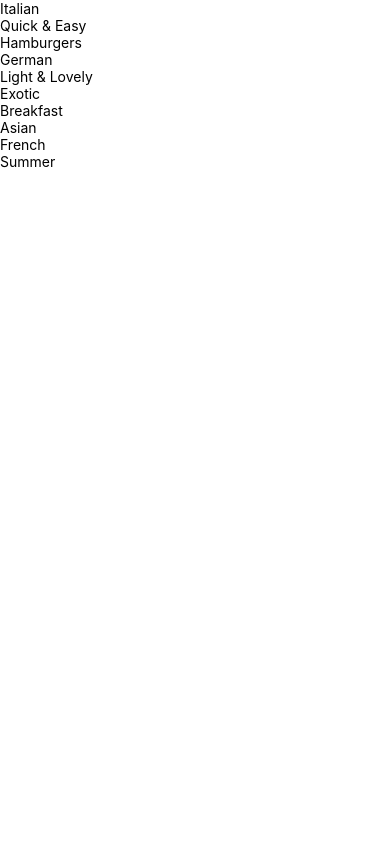
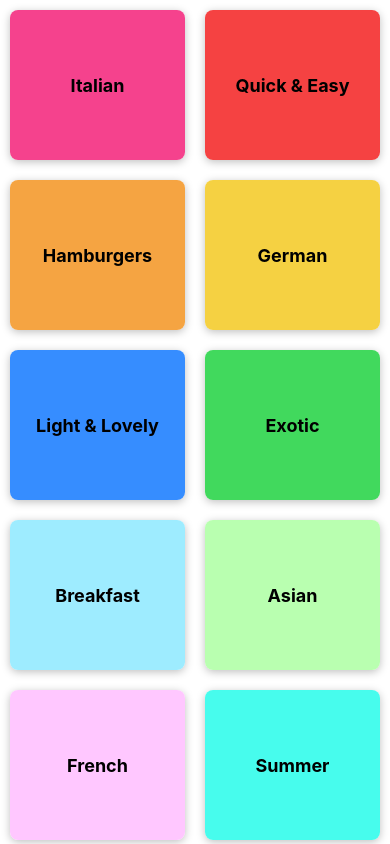
Before and after one commit to carlitoSwaaay/RNCourse-Meals-app, a React Native app: screen / in a window 390 px wide. Built offline with nearby package versions, Linux system fonts and the light colour scheme.

Commit message:
created grid tiles

```diff
--- a/components/CategoryGridTile.js
+++ b/components/CategoryGridTile.js
@@ -1,13 +1,49 @@
-import { View, Pressable, Text } from "react-native";
+import { View, Pressable, Text, StyleSheet, Platform } from "react-native";
 
 function CategoryGridTile({ title, color }) {
-  return <View>
-    <Pressable>
-      <View>
-        <Text>{title}</Text>
+  return (
+    <View style={styles.gridItem}>
+      <Pressable android_ripple={{ color: '#ccc' }} style={({ pressed }) => [styles.button, pressed ? styles.buttonPressed : null]}>
+        <View style={[styles.innerContainer, { backgroundColor: color }]}>
+          <Text style={styles.title}>{title}</Text>
       </View>
     </Pressable>
   </View>
-};
+  );
+}
+
+const styles = StyleSheet.create({
+  gridItem: {
+    flex: 1,
+    margin: 10,
+    height: 150,
+    borderRadius: 8,
+    elevation: 4,
+    backgroundColor: 'white',
+    shadowColor: 'black',
+    shadowOpacity: 0.25,
+    shadowOffset: { width: 0, height: 2 },
+    shadowRadius: 8,
+    overflow: Platform.OS === 'android' ? 'hidden' : 'visible',
+
+  },
+  button: {
+    flex: 1,
+  },
+  buttonPressed: {
+    opacity: 0.5,
+  },
+  innerContainer: {
+    flex: 1,
+    padding: 16,
+    borderRadius: 8,
+    justifyContent: 'center',
+    alignItems: 'center',
+  },
+  title: {
+    fontWeight: 'bold',
+    fontSize: 18,
+  },
+});
 
 export default CategoryGridTile;
--- a/screens/CategoriesScreen.js
+++ b/screens/CategoriesScreen.js
@@ -13,6 +13,7 @@
       data={CATEGORIES}
       keyExtractor={(item) => item.id}
       renderItem={renderCategoryItem}
+      numColumns={2}
     />
   );
 };
```
